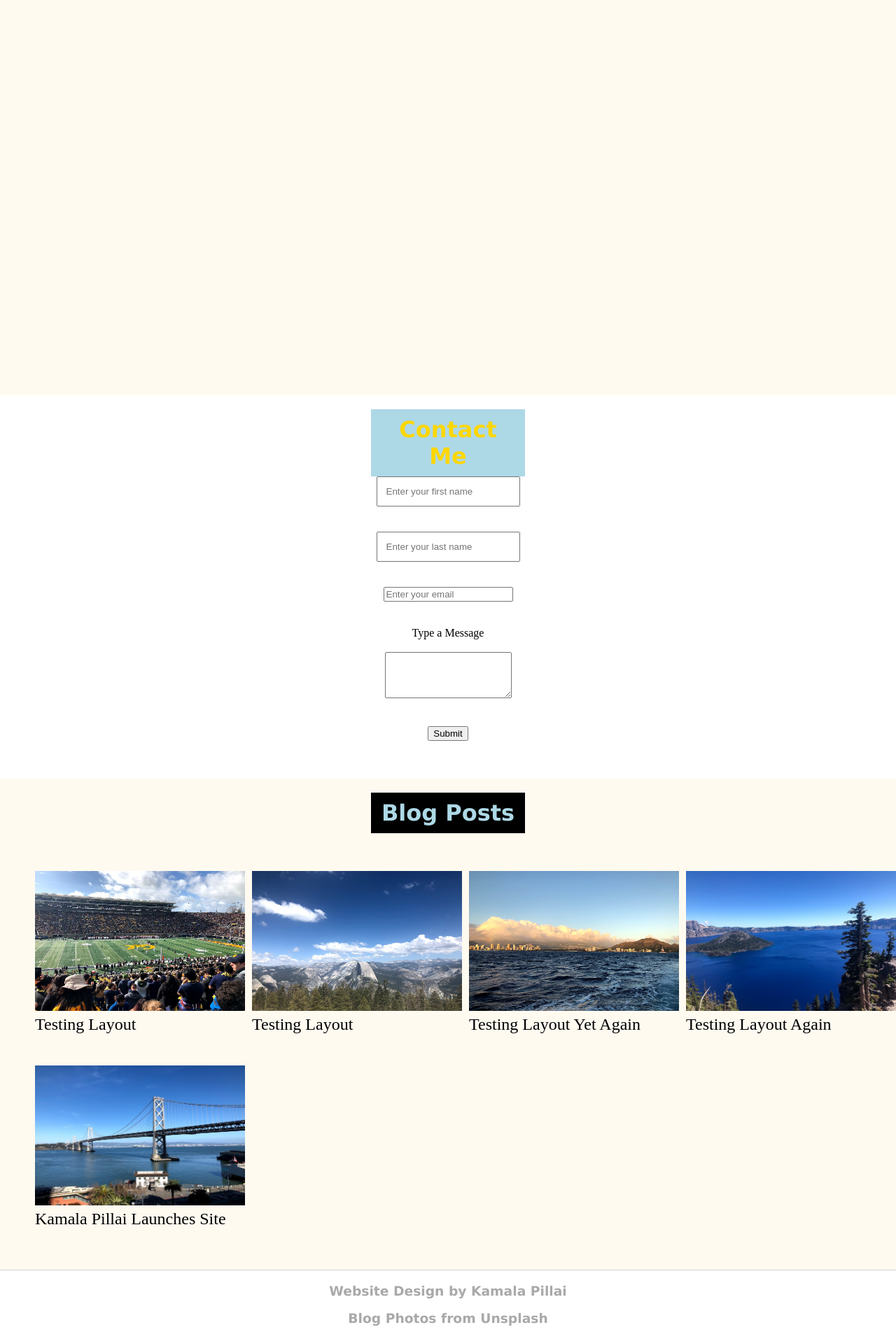
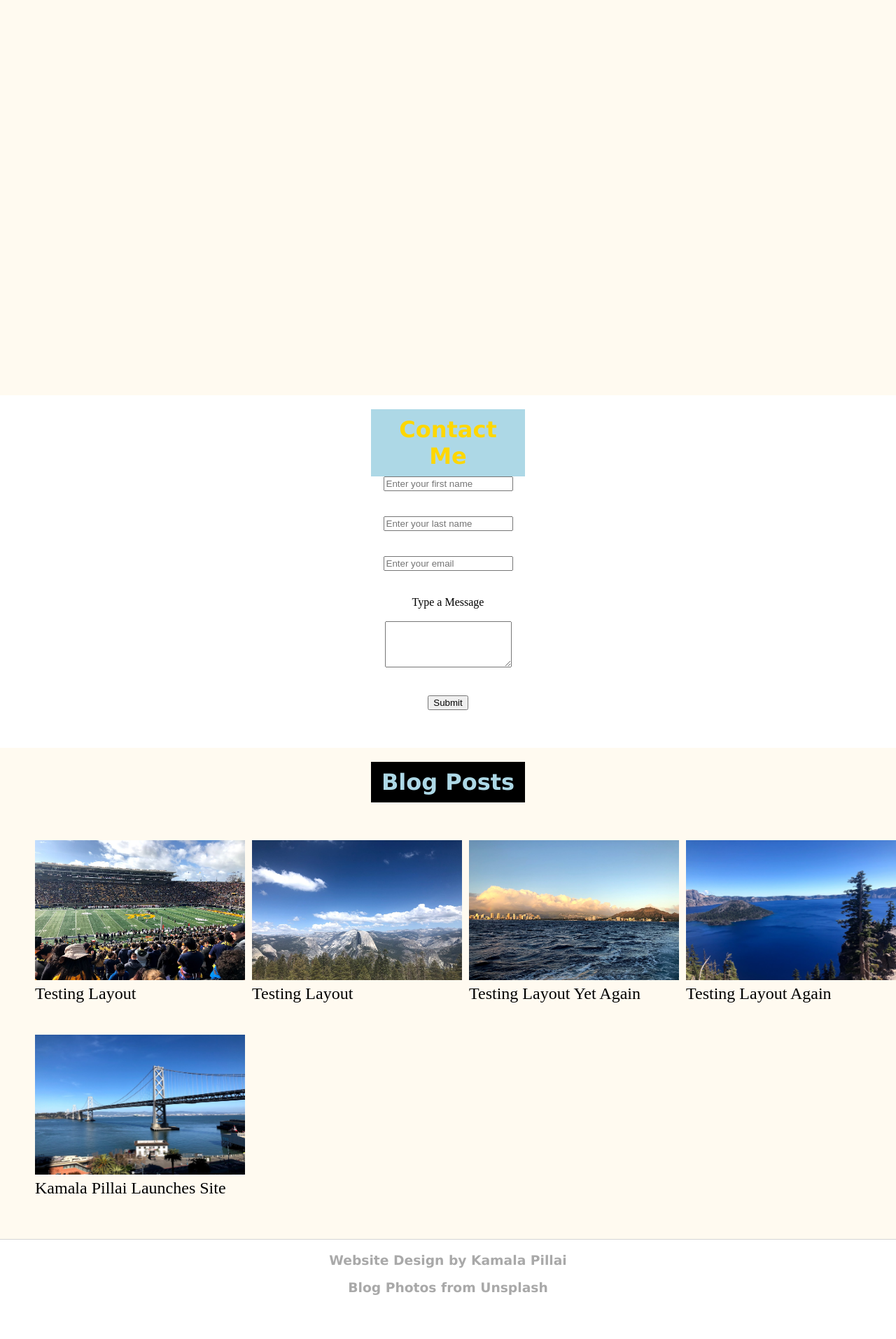
Before and after one commit to kpill/kpill.github.io, a Jekyll site: the page built from index.html, in a window 1280 px wide. Shown: the part 1338-3252 px from the top of the page at 70% size. Built offline with Jekyll 4.4.1, drawn with Linux system fonts in a browser that asks for light colours; after the commit the page ends 3208 px from its top, so only the background shows below that.

Commit message:
Update main.css

```diff
--- a/css/main.css
+++ b/css/main.css
@@ -322,12 +322,6 @@ html, body {
 		background-color: lightblue;
 	}
 
-	input[type=text] {
-		margin: auto;
-		padding: 12px 12px;
-		box-sizing: border-box;
-	}
-
 /*blog post list*/
 	.black-box {
 		margin: auto;
```
